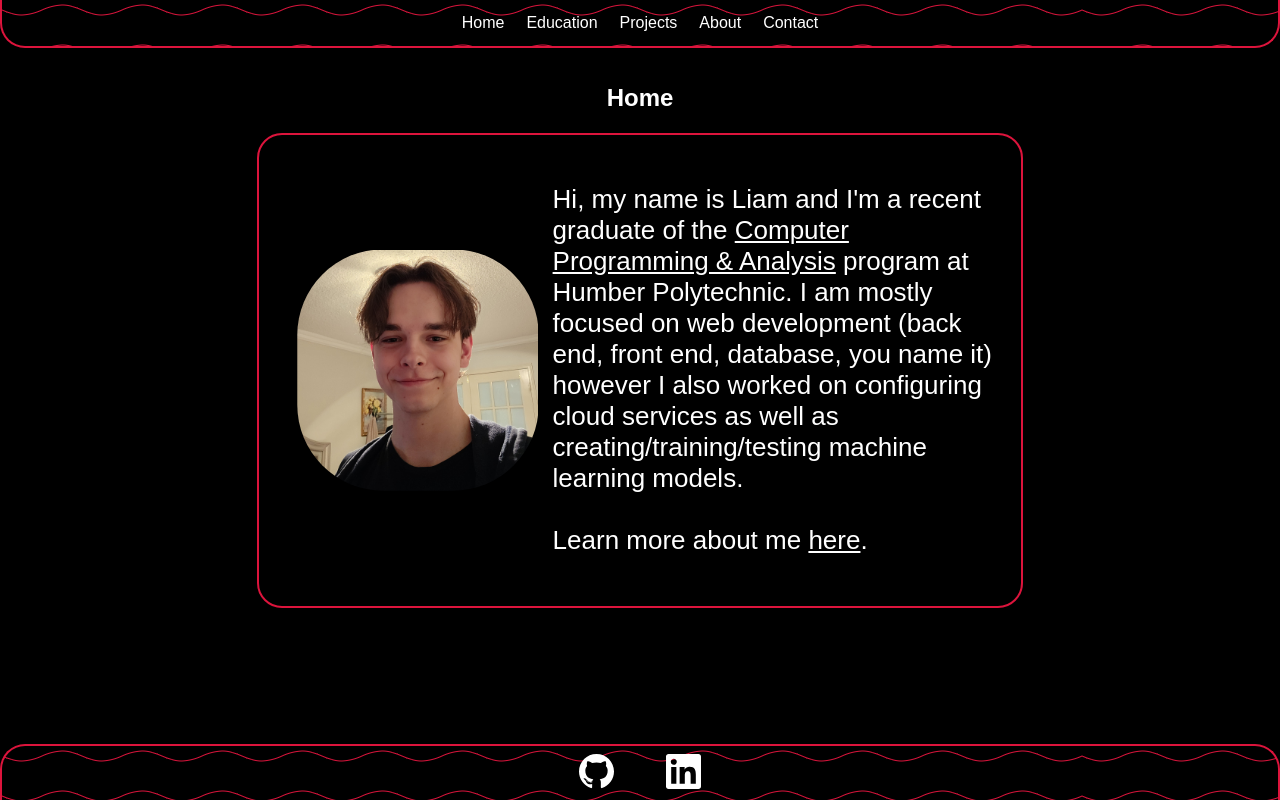
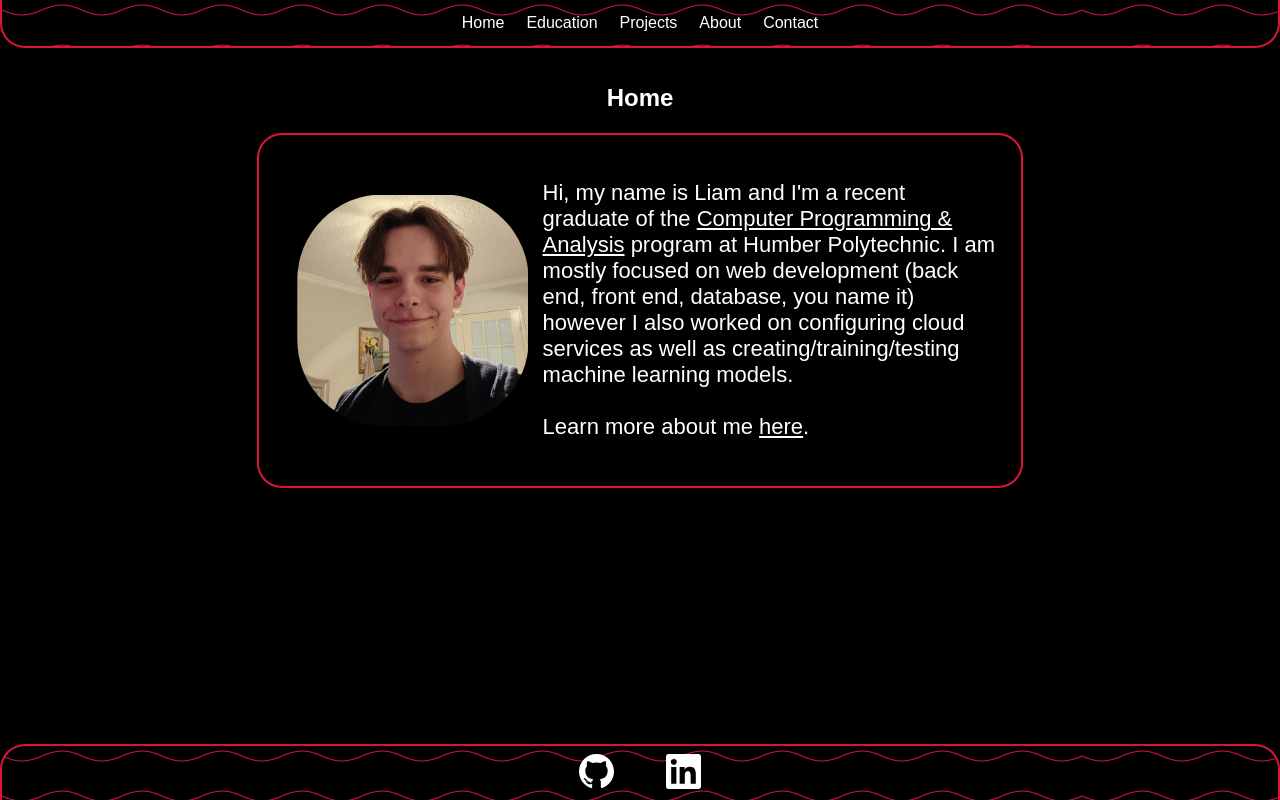
Before and after one commit to liamhorton0528/Portfolio, a React (Create React App) app in the folder frontend/: page / in a window 1280 px wide. Built offline with nearby package versions, Linux system fonts and the light colour scheme.

Commit message:
styling updates

```diff
--- a/frontend/src/components/components.css
+++ b/frontend/src/components/components.css
@@ -77,7 +77,7 @@ a {
 
 .home-greeting {
     position: relative;
-    font-size: calc(10px + 2vmin);
+    font-size: calc(6px + 2vmin);
     text-align: left;
     padding: 2%;
     border: 1px solid transparent;
@@ -86,8 +86,6 @@ a {
     z-index: 1;
     color: white;
     display: flex;
-    width: auto fit-content;
-    height:auto fit-content;
     max-width: 60%;
     flex-wrap: wrap;
     justify-content: center;
@@ -117,17 +115,14 @@ a {
     align-self:center;
     justify-self: center;
     padding: 2%;
-    width: calc(1em + 20vmin);
-    max-width: 270px;
+    width: 12em;
+    max-width: 260px;
 }
 
 .home-greeting-text {
     align-self:center;
     justify-self: center;
     flex:2;
-}
-
-.me, .home-greeting-text {
     flex-basis: 15em;
     flex-grow: 1;
 }
```
